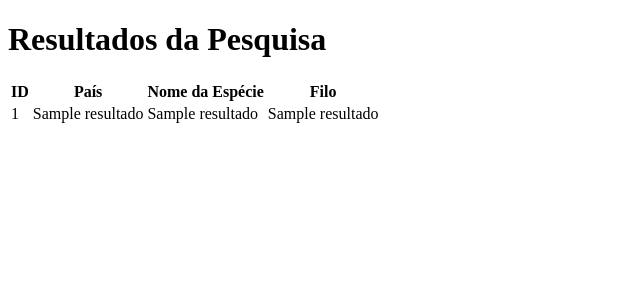
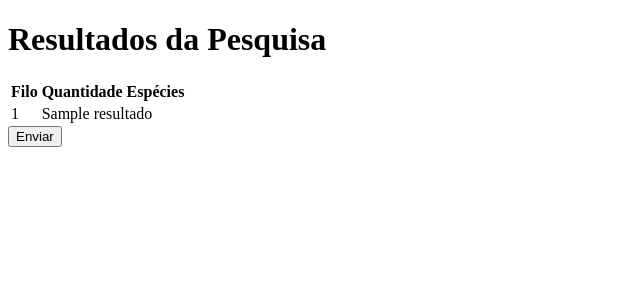
Before and after one commit to ibsem/seas, a Flask app: template templates/resultados.html in a window 1280 px wide. Shown: the top 300 px of the page, without its empty margins (0-640 px from the left). Run offline with Flask 3, Linux system fonts and the light colour scheme; the template is opened without the code that fills it: most values are stand-ins (such as "Sample title", 1, 10 or a date in 2020).

Commit message:
segundo commit

```diff
--- a/app.py
+++ b/app.py
@@ -15,6 +15,7 @@ db_config = {
     'password': 'root',
     'database': 'seas',
 }
+
 
 @app.route('/', methods=['GET', 'POST'])
 def index():
@@ -49,28 +50,78 @@ def index():
 def pesquisa_rota():
     pais_origem_id = request.form['pais_origem']
     pais_destino_id = request.form['pais_destino']
-    print(pais_destino_id)
-    print(pais_origem_id)
-    # Conectar ao banco de dados
+    #print(pais_destino_id)
+    #print(pais_origem_id)
+
+    # CARGA DOS DADOS
     connection = pymysql.connect(**db_config)
     cursor = connection.cursor()
-
     # Consulta na tabela 'organismoVivo' com os parâmetros fornecidos
     cursor.execute('SELECT id, pais, speciesName, phylum FROM organismoVivo WHERE pais IN (%s)', (pais_origem_id))
     resultadosOrigem = cursor.fetchall()
     dfOrigem = pd.DataFrame(resultadosOrigem, columns=['id', 'pais', 'nomeEspecie', 'filo'])
-    print(dfOrigem.head())
+    #print(dfOrigem.head())
     cursor.execute('SELECT id, pais, speciesName, phylum FROM organismoVivo WHERE pais IN (%s)', (pais_destino_id))
     resultadosDestino = cursor.fetchall()
-    dfDestino = pd.DataFrame(resultadosOrigem, columns=['id', 'pais', 'nomeEspecie', 'filo'])
-    print(dfDestino.head())
+    dfDestino = pd.DataFrame(resultadosDestino, columns=['id', 'pais', 'nomeEspecie', 'filo'])
+    cursor.execute('SELECT id, filo FROM filo')
+    resultadosFilo = cursor.fetchall()
+    dfFilo = pd.DataFrame(resultadosFilo, columns=['id', 'filo'])
+    dfFilo['id'] = dfFilo['id'].astype(str)
+    #print(dfFilo.head())
+    #TRATAMENTO DOS DADOS
+    dfResultado = dfOrigem.loc[~dfOrigem['nomeEspecie'].isin(dfDestino['nomeEspecie'])]
+    #print(dfResultado.head())
+
+    # Agrupar por filo e contar as espécies
+    df_agrupado = dfResultado.groupby('filo').count().reset_index()
+    df_agrupado.rename(columns={'filo': 'idFilo'}, inplace=True)
+
+    #print(dfFilo.columns)
+    df_agrupadoComFilo = pd.merge(df_agrupado, dfFilo, how='inner', left_on='idFilo', right_on='id')
+
+    df_agrupadoComFilo = df_agrupadoComFilo.drop(['idFilo', 'id_x', 'nomeEspecie', 'id_y'], axis=1)
+    df_agrupadoComFilo.rename(columns={'pais': 'QuantidadeEspecies'}, inplace=True)
+
+    df_agrupadoComFilo = df_agrupadoComFilo.reindex(columns=['filo', 'QuantidadeEspecies'])
+    df_agrupadoComFilo = df_agrupadoComFilo.sort_values(by='QuantidadeEspecies', ascending=False)
+    print(df_agrupadoComFilo.columns)
+
+    # Exibir o DataFrame agrupado
+    resultado = df_agrupadoComFilo.to_records(index=False)
+    print(resultado)
     # Fechar a conexão com o banco de dados
     cursor.close()
     connection.close()
 
     # Renderizar o template HTML com os resultados da consulta
-    return render_template('resultados.html', resultados=resultadosOrigem)
+    return render_template('resultados.html', resultados=resultado)
 
+@app.route('/enviar_resultados', methods=['POST'])
+def enviar_resultados():
+    resultados = []
+    filos = request.form.getlist('filo')
+    quantidades = request.form.getlist('quantidade')
+    for filo, quantidade in zip(filos, quantidades):
+        resultados.append((filo, quantidade))
+    print(resultados)
+    # criar a aba na planilha com as relacoes idsloucao e filo, a rotina para carregar a tabela no banco de dados
+    # e a rotina para carregar um dataframe com essas relacoes, que se chama dfRelacaoFiloSolucao
+    dados = {
+    'idSolucao': [1, 2, 3],
+    'filo': ['Echinodermata', 'Arthropoda', 'Mollusca']}
+
+# Criar o DataFrame dfRelacaoFiloSolucao
+    dfRelacaoFiloSolucao = pd.DataFrame(dados)
+
+    dfResultado = pd.DataFrame(resultados, columns=["filo", "quantidade"])
+
+    dfResultadoFinal = pd.merge(dfResultado, dfRelacaoFiloSolucao, how="inner", left_on='filo', right_on='filo')
+
+    print(dfResultadoFinal)
+
+        # Resto do código
+    return 'Valores recebidos com sucesso!'
 
 if __name__ == '__main__':
     app.run(debug=True)
--- a/templates/resultados.html
+++ b/templates/resultados.html
@@ -5,25 +5,29 @@
 </head>
     <body>
     <h1>Resultados da Pesquisa</h1>
+        <form method="POST" action="{{ url_for('enviar_resultados') }}">
             <table>
                 <thead>
                     <tr>
-                <th>ID</th>
-                <th>País</th>
-                <th>Nome da Espécie</th>
                         <th>Filo</th>
+                        <th>Quantidade
+                            Espécies</th>
                     </tr>
                 </thead>
                 <tbody>
                     {% for resultado in resultados %}
                     <tr>
-                <td>{{ resultado[0] }}</td>
-                <td>{{ resultado[1] }}</td>
-                <td>{{ resultado[2] }}</td>
-                <td>{{ resultado[3] }}</td>
+                        <td >{{ resultado[0] }}</td>
+                        <td >{{ resultado[1] }}</td>
                     </tr>
                     {% endfor %}
                 </tbody>
             </table>
+            {% for resultado in resultados %}
+                <input type="hidden" name="filo" value="{{ resultado[0] }}">
+                <input type="hidden" name="quantidade" value="{{ resultado[1] }}">
+            {% endfor %}
+            <input type="submit" value="Enviar">
+        </form>
     </body>
 </html>
```
Also changed, not shown: 1 other file. Lines whose indentation alone changed are shown as unchanged.
